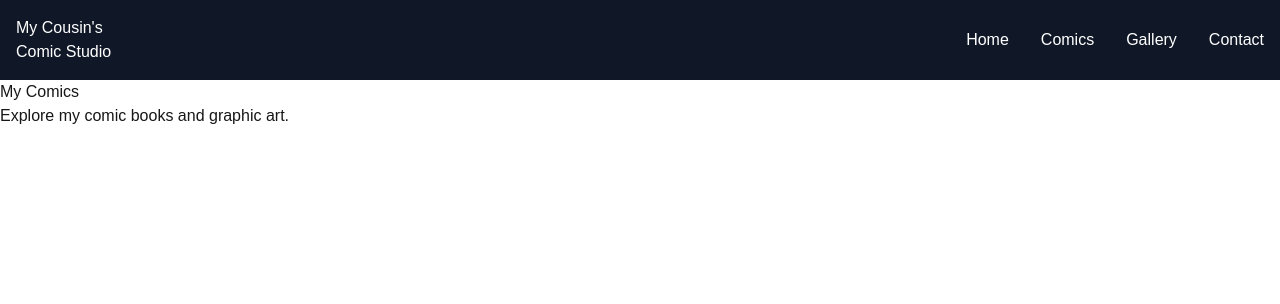
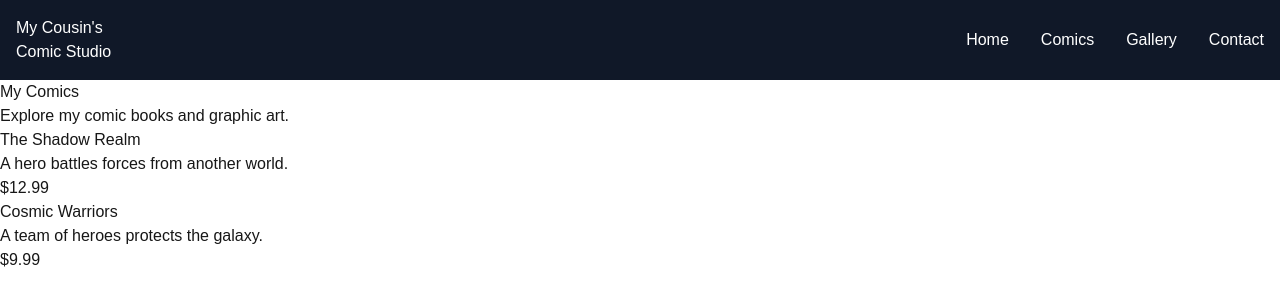
Before and after one commit to neilw-dev/comic-showcase, a Next.js app: page /comics in a window 1280 px wide. Shown: the top 304 px of the page. Built offline with nearby package versions, Linux system fonts and the light colour scheme.

Commit message:
Create dynamic comic cards from data

```diff
--- a/app/comics/page.tsx
+++ b/app/comics/page.tsx
@@ -1,8 +1,31 @@
+import ComicCard from "@/components/ComicCard"
+
+const comics = [
+  {
+    title: "The Shadow Realm",
+    description: "A hero battles forces from another world.",
+    price: "$12.99",
+  },
+  {
+    title: "Cosmic Warriors",
+    description: "A team of heroes protects the galaxy.",
+    price: "$9.99",
+  },
+];
+
 export default function Comics() {
     return (
         <main>
             <h1>My Comics</h1>
             <p>Explore my comic books and graphic art.</p>
+
+            {comics.map((comic) => (
+                <ComicCard
+                    key={comic.title}
+                    comic={comic}
+                />
+            ))}
+
         </main>
     )
 }
--- /dev/null
+++ b/components/ComicCard.tsx
@@ -0,0 +1,13 @@
+
+
+
+
+export default function ComicCard({ comic }) {
+    return (
+        <div>
+            <h2>{comic.title}</h2>
+            <p>{comic.description}</p>
+            <p>{comic.price}</p>
+        </div>
+    );
+}
```
